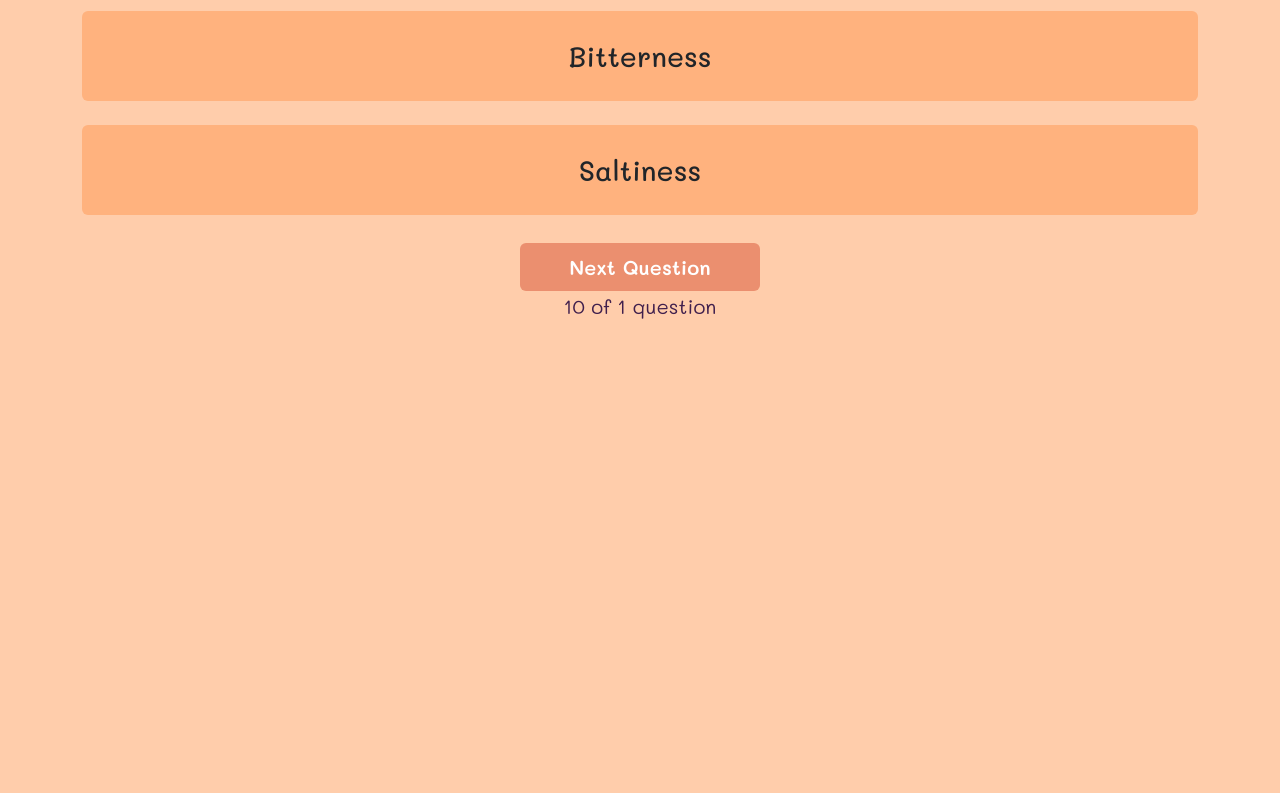
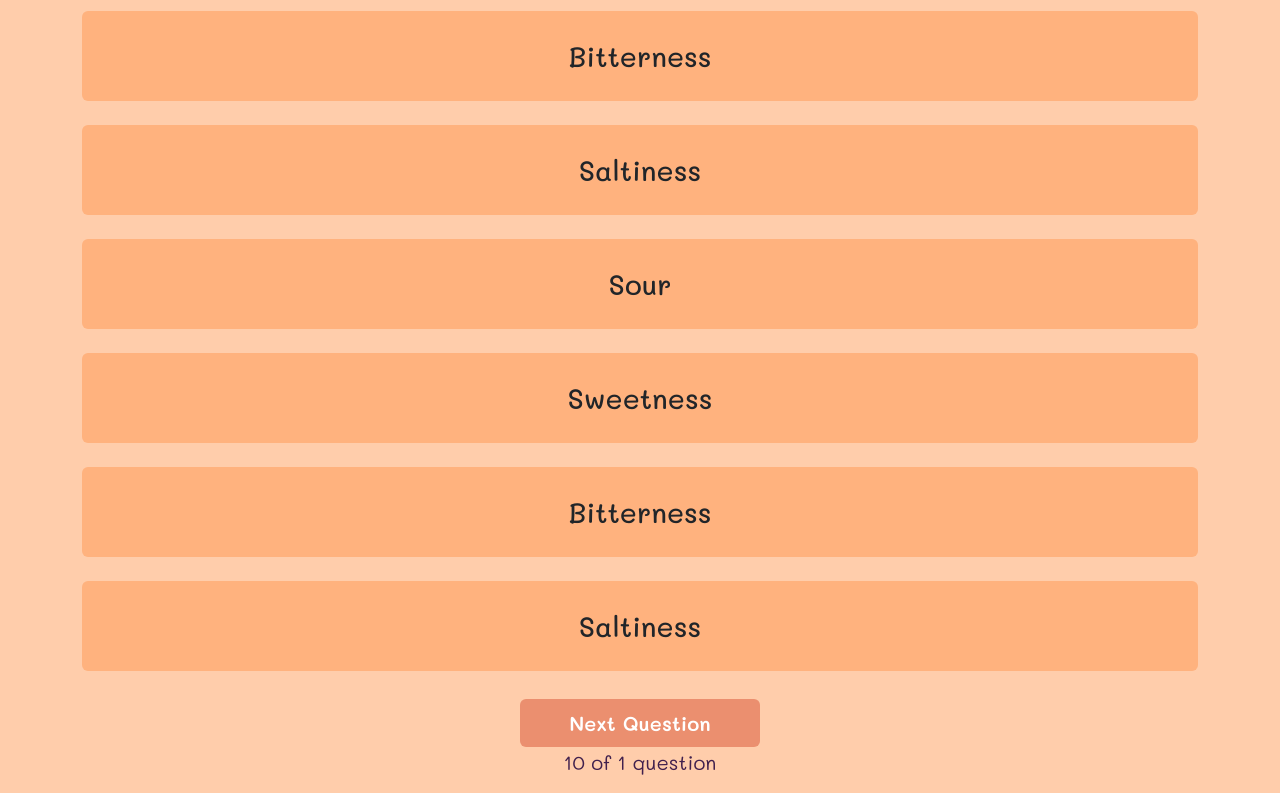
Before and after one commit to Lauren21717/ms2-whisker-wisdom, a website with bundled scripts: page quiz.html in a window 1280 px wide. Shown: the part 472-1265 px from the top of the page. Before the commit the page ends 809 px from the top, so only its background shows below. Built offline with nearby package versions, Linux system fonts and the light colour scheme.

Commit message:
Refactor quiz data structure and add dynamic question rendering

```diff
--- a/assets/scripts/data.js
+++ b/assets/scripts/data.js
@@ -1,82 +1,92 @@
 export const quizData = [
     {
         question: "Which sense do cats not taste?",
-        option1: "Sour",
-        option2: "Sweetness",
-        option3: "Bitterness",
-        option4: "Saltiness",
-        answer: "Sweetness",
+        answers: [
+            { text: "Sour", correct: false },
+            { text: "Sweetness", correct: true },
+            { text: "Bitterness", correct: false },
+            { text: "Saltiness", correct: false }
+        ]
     },
     {
         question: "What does it mean when a cat sticks its butt in your face?",
-        option1: "They are angry",
-        option2: "They want food",
-        option3: "It's a gesture of friendship",
-        option4: "They want to play",
-        answer: "It's a gesture of friendship",
+        answers: [
+            { text: "They are angry", correct: false },
+            { text: "They want food", correct: false },
+            { text: "It's a gesture of friendship", correct: true },
+            { text: "They want to play", correct: false }
+        ]
     },
     {
         question: "Cats are nearsighted, but their night vision is:",
-        option1: "Worse than humans",
-        option2: "Nonexistent",
-        option3: "The same as humans",
-        option4: "Better than humans",
-        answer: "Better than humans",
+        answers: [
+            { text: "Worse than humans", correct: false },
+            { text: "Nonexistent", correct: false },
+            { text: "The same as humans", correct: false },
+            { text: "Better than humans", correct: true }
+        ]
     },
     {
         question: "Which bone in a cat's body is unique compared to humans?",
-        option1: "Collarbone",
-        option2: "Femur",
-        option3: "Spine",
-        option4: "Skull",
-        answer: "Collarbone",
+        answers: [
+            { text: "Collarbone", correct: true },
+            { text: "Femur", correct: false },
+            { text: "Spine", correct: false },
+            { text: "Skull", correct: false }
+        ]
     },
     {
         question: "When a cat flops over and exposes his belly, it means:",
-        option1: "He wants a belly rub",
-        option2: "He is scared",
-        option3: "He is angry",
-        option4: "He is relaxed and showing trust",
-        answer: "He is relaxed and showing trust",
+        answers: [
+            { text: "He wants a belly rub", correct: false },
+            { text: "He is scared", correct: false },
+            { text: "He is angry", correct: false },
+            { text: "He is relaxed and showing trust", correct: true }
+        ]
     },
     {
         question: "If your cat approaches you with a straight, almost vibrating tail, it means:",
-        option1: "She is scared",
-        option2: "She is annoyed",
-        option3: "She is extremely happy to see you",
-        option4: "She wants to play",
-        answer: "She is extremely happy to see you",
+        answers: [
+            { text: "She is scared", correct: false },
+            { text: "She is annoyed", correct: false },
+            { text: "She is extremely happy to see you", correct: true },
+            { text: "She wants to play", correct: false }
+        ]
     },
     {
         question: "A cat with a question-mark-shaped tail is:",
-        option1: "Asking, 'Want to play?'",
-        option2: "Feeling scared",
-        option3: "Annoyed",
-        option4: "Hungry",
-        answer: "Asking, 'Want to play?'",
+        answers: [
+            { text: "Asking, 'Want to play?'", correct: true },
+            { text: "Feeling scared", correct: false },
+            { text: "Annoyed", correct: false },
+            { text: "Hungry", correct: false }
+        ]
     },
     {
         question: "How many different vocalizations can cats have?",
-        option1: "Up to 10",
-        option2: "Up to 50",
-        option3: "Up to 100",
-        option4: "Up to 200",
-        answer: "Up to 100",
+        answers: [
+            { text: "Up to 10", correct: false },
+            { text: "Up to 50", correct: false },
+            { text: "Up to 100", correct: true },
+            { text: "Up to 200", correct: false }
+        ]
     },
     {
         question: "Who do cats develop meowing behavior for?",
-        option1: "Other cats",
-        option2: "Birds",
-        option3: "Dogs",
-        option4: "People",
-        answer: "People",
+        answers: [
+            { text: "Other cats", correct: false },
+            { text: "Birds", correct: false },
+            { text: "Dogs", correct: false },
+            { text: "People", correct: true }
+        ]
     },
     {
         question: "Which paw do male cats predominantly use?",
-        option1: "Right paw",
-        option2: "Left paw",
-        option3: "Both paws equally",
-        option4: "None of the above",
-        answer: "Left paw",
-    },
+        answers: [
+            { text: "Right paw", correct: false },
+            { text: "Left paw", correct: true },
+            { text: "Both paws equally", correct: false },
+            { text: "None of the above", correct: false }
+        ]
+    }
 ];
--- a/assets/scripts/quiz.js
+++ b/assets/scripts/quiz.js
@@ -3,13 +3,12 @@ import { quizData } from './data.js';
 const indexButton = document.getElementById('indexButton');
 const introButton = document.getElementById('introButton');
 const questionTitle = document.getElementById('questionTitle');
+const questionIndex = document.getElementById('questionIndex');
 const questionText = document.getElementById('questionText');
 const answerList = document.getElementById('answerList');
 const nextButton = document.getElementById('nextButton');
 const progressText = document.getElementById('progressText');
 
-let currentQuestion = 0;
-let score = 0;
 
 // Function to navigate from index to intro page
 function navigateToIntro() {
@@ -30,8 +29,57 @@ if (introButton) {
     introButton.addEventListener('click', navigateToQuiz);
 }
 
+let currentQuestionNo = 0;
+let score = 0;
+
+// Function to initialise the quiz
+function startQuiz() {
+    currentQuestionNo = 0;
+    score = 0;
+    showQuestion();
+}
+
+// Function to show the current question
+function showQuestion() {
+    let currentQuestion = quizData[currentQuestionNo];
+    questionIndex.innerHTML = currentQuestion + 1;
+    questionText.innerHTML = currentQuestion.question;
+
+    currentQuestion.answers.forEach(answer => {
+        const li = document.createElement("li");
+        li.innerHTML = answer.text;
+        li.classList.add("list-group-item", "custom-list-item", "mb-4", "rounded", "py-4");
+        answerList.appendChild(li);
+    });
+    console.log("success");
+}
+
+// Function to reset the state between questions
+function resetState() {
+
+}
+
+// Function to handle answer selection
+function selectAnswer(e) {
+
+}
+
+// Function to show next question or end the quiz
+function nextQuestion() {
+
+}
+
+// Function to update the progress text
+function updateProgressText() {
+}
+
+startQuiz();
+
 // Module exports for jest testing
 export {
     navigateToIntro,
     navigateToQuiz,
+    showQuestion,
+    resetState,
+    selectAnswer,
 };
--- a/quiz.html
+++ b/quiz.html
@@ -21,7 +21,8 @@
                     <img src="assets/images/cat4.png" class="img-fluid " alt="cat" />
                 </div>
                 <div class='question-title col-8 rounded-circle mt-3'>
-                    <h1 id="questionTitle" class='text-center mt-4 fw-bolder'>Question 1</h1>
+                    <h1 id="questionTitle" class='text-center mt-4 fw-bolder'>Question <span id="questionIndex">1</span>
+                    </h1>
                 </div>
             </div>
 
@@ -34,7 +35,8 @@
             </ul>
 
 
-            <button id="nextButton" class='rounded mx-auto d-block btn btn-lg px-5 fw-semibold text-white mt-1'>Next Question</button>
+            <button id="nextButton" class='rounded mx-auto d-block btn btn-lg px-5 fw-semibold text-white mt-1'>Next
+                Question</button>
             <p id="progressText" class='text-center fs-5 '>10 of 1 question</p>
 
         </div>
@@ -43,6 +45,8 @@
     <script src="https://cdn.jsdelivr.net/npm/bootstrap@5.3.3/dist/js/bootstrap.bundle.min.js"
         integrity="sha384-YvpcrYf0tY3lHB60NNkmXc5s9fDVZLESaAA55NDzOxhy9GkcIdslK1eN7N6jIeHz"
         crossorigin="anonymous"></script>
+    <!-- Custom JavaScript -->
+    <script src="assets/scripts/quiz.js" type="module"></script>
 </body>
 
 </html>
```
Also changed, not shown: index.html (+9 -2 lines), intro.html (+4 -1 lines), README.md, assets/scripts/tests/quiz.test.js (line endings or trailing spaces).
